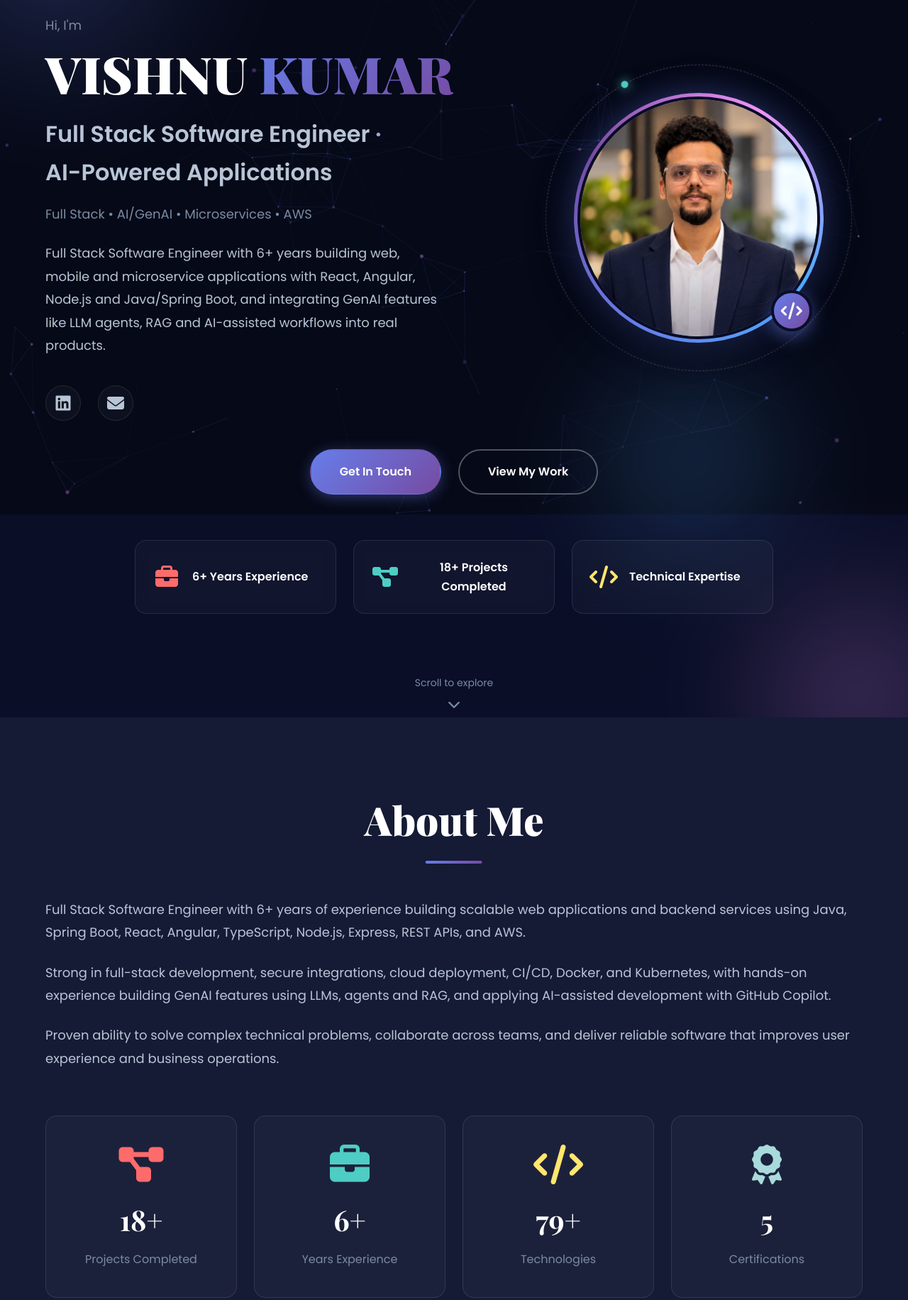
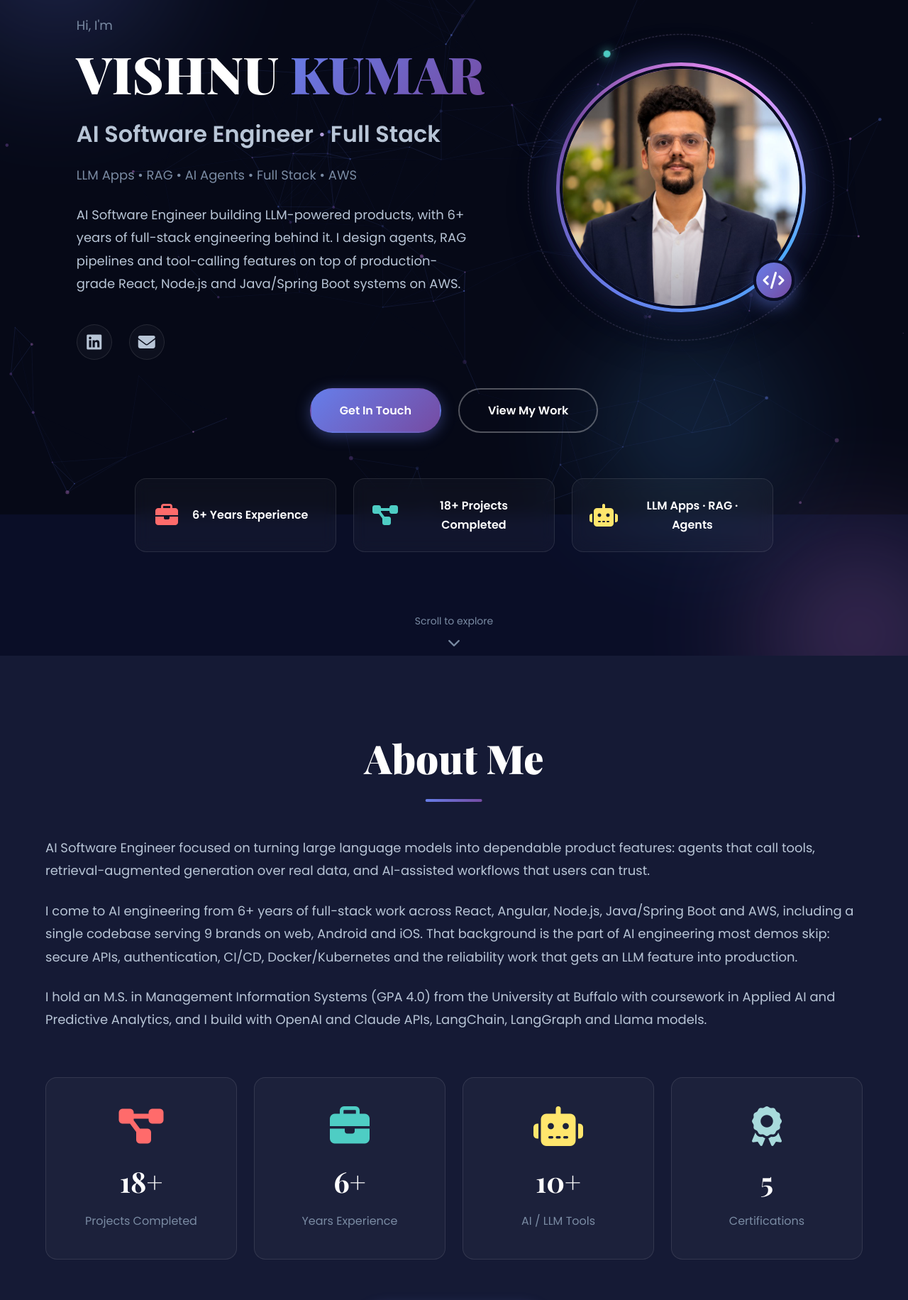
Before and after one commit to vishnu-ing/vishnu-ing.github.io, a website: page index.html in a window 1280 px wide. Shown: the part 75-1907 px from the top of the page at 71% size. Drawn offline with nearby package versions, Linux system fonts and the light colour scheme.

Commit message:
Position portfolio for AI Software Engineer roles

```diff
--- a/data/about.json
+++ b/data/about.json
@@ -3,9 +3,9 @@
   "sectionTitle": "About Me",
   "image": "assets/images/profile.jpg",
   "paragraphs": [
-    "Full Stack Software Engineer with 6+ years of experience building scalable web applications and backend services using Java, Spring Boot, React, Angular, TypeScript, Node.js, Express, REST APIs, and AWS.",
-    "Strong in full-stack development, secure integrations, cloud deployment, CI/CD, Docker, and Kubernetes, with hands-on experience building GenAI features using LLMs, agents and RAG, and applying AI-assisted development with GitHub Copilot.",
-    "Proven ability to solve complex technical problems, collaborate across teams, and deliver reliable software that improves user experience and business operations."
+    "AI Software Engineer focused on turning large language models into dependable product features: agents that call tools, retrieval-augmented generation over real data, and AI-assisted workflows that users can trust.",
+    "I come to AI engineering from 6+ years of full-stack work across React, Angular, Node.js, Java/Spring Boot and AWS, including a single codebase serving 9 brands on web, Android and iOS. That background is the part of AI engineering most demos skip: secure APIs, authentication, CI/CD, Docker/Kubernetes and the reliability work that gets an LLM feature into production.",
+    "I hold an M.S. in Management Information Systems (GPA 4.0) from the University at Buffalo with coursework in Applied AI and Predictive Analytics, and I build with OpenAI and Claude APIs, LangChain, LangGraph and Llama models."
   ],
   "statistics": [
     {
@@ -21,9 +21,9 @@
       "color": "#4ECDC4"
     },
     {
-      "icon": "fas fa-code",
-      "value": "79+",
-      "label": "Technologies",
+      "icon": "fas fa-robot",
+      "value": "10+",
+      "label": "AI / LLM Tools",
       "color": "#FFE66D"
     },
     {
--- a/data/education.json
+++ b/data/education.json
@@ -4,14 +4,17 @@
   "certificationsTitle": "Certifications & Awards",
   "education": [
     {
-      "degree": "Master of Science",
+      "degree": "Master of Science, Management Information Systems (STEM)",
       "school": "University at Buffalo, State University of New York (SUNY)",
       "institution": "University at Buffalo, State University of New York (SUNY)",
       "period": "Jul 2024 – Jun 2025",
       "details": "GPA: 4.0/4.0",
       "description": "GPA: 4.0/4.0",
       "icon": "fas fa-graduation-cap",
-      "color": "#B19CD9"
+      "color": "#B19CD9",
+      "achievements": [
+        "Coursework: Applied AI · Predictive Analytics · Cloud Data Warehousing & Data Engineering · Database Management Systems · Cloud Computing Security"
+      ]
     },
     {
       "degree": "Bachelor of Engineering",
--- a/data/experience.json
+++ b/data/experience.json
@@ -7,7 +7,7 @@
       "company": "First Citizens Bank through BeaconFire",
       "period": "November 2025 – Present",
       "location": "",
-      "description": "Full-stack engineering on First Citizens Bank applications through BeaconFire: React and TypeScript frontends, Java and Spring Boot services, and enterprise SSO.",
+      "description": "Full-stack engineering on First Citizens Bank applications through BeaconFire: React and TypeScript frontends, Java and Spring Boot services and enterprise SSO, using AI-assisted development (GitHub Copilot) in daily delivery.",
       "responsibilities": [
         "Modernized more than 10 application pages and shared UI components using React, TypeScript, Node.js and MongoDB to replace legacy SVB branding with the First Citizens experience and support scheduled releases for product and engineering stakeholders",
         "Applied approved AI-assisted development tools such as GitHub Copilot to support code exploration, documentation and development productivity while keeping engineering workflows aligned with enterprise development practices",
--- a/data/hero.json
+++ b/data/hero.json
@@ -2,10 +2,10 @@
   "_instructions": "Hero section content.",
   "greeting": "Hi, I'm",
   "name": "VISHNU KUMAR",
-  "title": "Full Stack Software Engineer · AI-Powered Applications",
-  "summary": "Full Stack Software Engineer with 6+ years building web, mobile and microservice applications with React, Angular, Node.js and Java/Spring Boot, and integrating GenAI features like LLM agents, RAG and AI-assisted workflows into real products.",
+  "title": "AI Software Engineer · Full Stack",
+  "summary": "AI Software Engineer building LLM-powered products, with 6+ years of full-stack engineering behind it. I design agents, RAG pipelines and tool-calling features on top of production-grade React, Node.js and Java/Spring Boot systems on AWS.",
   "avatarUrl": "/avatar.png",
-  "tagline": "Full Stack • AI/GenAI • Microservices • AWS",
+  "tagline": "LLM Apps • RAG • AI Agents • Full Stack • AWS",
   "highlights": [
     {
       "icon": "fas fa-briefcase",
@@ -18,8 +18,8 @@
       "color": "#4ECDC4"
     },
     {
-      "icon": "fas fa-code",
-      "text": "Technical Expertise",
+      "icon": "fas fa-robot",
+      "text": "LLM Apps · RAG · Agents",
       "color": "#FFE66D"
     }
   ],
--- a/data/profile.json
+++ b/data/profile.json
@@ -1,8 +1,8 @@
 {
   "profile": {
     "name": "VISHNU KUMAR",
-    "title": "Full Stack Software Engineer · AI-Powered Applications",
-    "bio": "Full Stack Software Engineer with 6+ years of experience building scalable web applications and backend services using Java, Spring Boot, React, Angular, TypeScript, Node.js, Express, REST APIs, and AWS. Strong in full-stack development, secure integrations, cloud deployment, CI/CD, Docker, and Kubernetes, with recent experience applying AI-assisted development practices. Proven ability to solve complex technical problems, collaborate across teams, and deliver reliable software that improves user experience and business operations."
+    "title": "AI Software Engineer · Full Stack",
+    "bio": "AI Software Engineer focused on turning large language models into dependable product features: agents that call tools, retrieval-augmented generation over real data, and AI-assisted workflows that users can trust. I come to AI engineering from 6+ years of full-stack work across React, Angular, Node.js, Java/Spring Boot and AWS, including a single codebase serving 9 brands on web, Android and iOS. That background is the part of AI engineering most demos skip: secure APIs, authentication, CI/CD, Docker/Kubernetes and the reliability work that gets an LLM feature into production. I hold an M.S. in Management Information Systems (GPA 4.0) from the University at Buffalo with coursework in Applied AI and Predictive Analytics, and I build with OpenAI and Claude APIs, LangChain, LangGraph and Llama models."
   },
   "contact": {
     "email": "vishnu.rsvk@gmail.com",
--- a/data/site-config.json
+++ b/data/site-config.json
@@ -1,20 +1,20 @@
 {
   "_instructions": "Site-wide configuration and meta tags.",
-  "title": "VISHNU KUMAR | Full Stack Software Engineer · AI/GenAI",
-  "description": "Vishnu Kumar - Full Stack Software Engineer with 6+ years building web, mobile and microservice applications with React, Angular, Node.js, Java/Spring Boot and AWS, and integrating GenAI features into real products.",
-  "keywords": "Full Stack Software Engineer, GenAI, LLM, AI-Powered Applications, Microservices, AWS, Portfolio, VISHNU KUMAR",
+  "title": "VISHNU KUMAR | AI Software Engineer",
+  "description": "Vishnu Kumar - AI Software Engineer building LLM-powered products (agents, RAG, tool calling) on 6+ years of full-stack engineering with React, Node.js, Java/Spring Boot and AWS.",
+  "keywords": "AI Software Engineer, AI Engineer, LLM, Generative AI, RAG, AI Agents, LangChain, LangGraph, Full Stack, React, Node.js, Spring Boot, AWS, VISHNU KUMAR",
   "author": "VISHNU KUMAR",
   "siteName": "VISHNU KUMAR",
-  "siteTitle": "VISHNU KUMAR | Full Stack Software Engineer · AI/GenAI",
+  "siteTitle": "VISHNU KUMAR | AI Software Engineer",
   "meta": {
-    "title": "VISHNU KUMAR | Full Stack Software Engineer · AI/GenAI",
-    "description": "Vishnu Kumar - Full Stack Software Engineer with 6+ years building web, mobile and microservice applications with React, Angular, Node.js, Java/Spring Boot and AWS, and integrating GenAI features into real products.",
+    "title": "VISHNU KUMAR | AI Software Engineer",
+    "description": "Vishnu Kumar - AI Software Engineer building LLM-powered products (agents, RAG, tool calling) on 6+ years of full-stack engineering with React, Node.js, Java/Spring Boot and AWS.",
     "author": "VISHNU KUMAR",
-    "keywords": "Full Stack Software Engineer, GenAI, LLM, AI-Powered Applications, Microservices, AWS, Portfolio, VISHNU KUMAR"
+    "keywords": "AI Software Engineer, AI Engineer, LLM, Generative AI, RAG, AI Agents, LangChain, LangGraph, Full Stack, React, Node.js, Spring Boot, AWS, VISHNU KUMAR"
   },
   "branding": {
     "name": "VISHNU KUMAR",
-    "tagline": "Full Stack Software Engineer · AI-Powered Applications",
+    "tagline": "AI Software Engineer · Full Stack",
     "logo": "/logo.png"
   },
   "settings": {
--- a/data/skills.json
+++ b/data/skills.json
@@ -2,20 +2,6 @@
   "_instructions": "Organize your skills with vibrant colors.",
   "sectionTitle": "Skills & Technologies",
   "categories": [
-    {
-      "category": "Programming Languages",
-      "icon": "fas fa-code",
-      "color": "#FF6B6B",
-      "skills": [
-        "Java",
-        "Python",
-        "C++",
-        "C#",
-        "JavaScript",
-        "TypeScript",
-        "SQL"
-      ]
-    },
     {
       "category": "AI & GenAI",
       "icon": "fas fa-robot",
@@ -31,6 +17,20 @@
         "LangGraph",
         "Prompt Engineering",
         "GitHub Copilot"
+      ]
+    },
+    {
+      "category": "Programming Languages",
+      "icon": "fas fa-code",
+      "color": "#FF6B6B",
+      "skills": [
+        "Java",
+        "Python",
+        "C++",
+        "C#",
+        "JavaScript",
+        "TypeScript",
+        "SQL"
       ]
     },
     {
--- a/index.html
+++ b/index.html
@@ -3,15 +3,15 @@
 <head>
     <meta charset="UTF-8">
     <meta name="viewport" content="width=device-width, initial-scale=1.0">
-    <meta name="description" content="Vishnu Kumar - Full Stack Software Engineer with 6+ years building web, mobile and microservice applications with React, Angular, Node.js, Java/Spring Boot and AWS, and integrating GenAI features into real products.">
+    <meta name="description" content="Vishnu Kumar - AI Software Engineer building LLM-powered products (agents, RAG, tool calling) on 6+ years of full-stack engineering with React, Node.js, Java/Spring Boot and AWS.">
     <meta name="keywords" content="portfolio, developer, designer">
     <meta name="author" content="Vishnu Kumar">
-    <title>VISHNU KUMAR | Full Stack Software Engineer · AI/GenAI</title>
+    <title>VISHNU KUMAR | AI Software Engineer</title>
     <link rel="canonical" href="https://vishnukumar.me/">
     <meta property="og:type" content="website">
     <meta property="og:url" content="https://vishnukumar.me/">
-    <meta property="og:title" content="VISHNU KUMAR | Full Stack Software Engineer · AI/GenAI">
-    <meta property="og:description" content="Full Stack Software Engineer with 6+ years building web, mobile and microservice applications with React, Angular, Node.js, Java/Spring Boot and AWS, and integrating GenAI features into real products.">
+    <meta property="og:title" content="VISHNU KUMAR | AI Software Engineer">
+    <meta property="og:description" content="AI Software Engineer building LLM-powered products (agents, RAG, tool calling) on 6+ years of full-stack engineering with React, Node.js, Java/Spring Boot and AWS.">
 
     <!-- Favicon -->
     <link rel="icon" type="image/x-icon" href="assets/images/favicon.ico">
@@ -23,7 +23,7 @@
     <link href="https://fonts.googleapis.com/css2?family=Poppins:wght@300;400;500;600;700&family=Playfair+Display:wght@700;900&display=swap" rel="stylesheet">
 
     <!-- Custom Styles -->
-    <link rel="stylesheet" href="assets/css/styles.css?v=4">
+    <link rel="stylesheet" href="assets/css/styles.css?v=5">
 </head>
 <body>
     <!-- Particle Background -->
@@ -170,6 +170,6 @@
     <script src="https://cdn.jsdelivr.net/particles.js/2.0.0/particles.min.js"></script>
 
     <!-- Custom JavaScript -->
-    <script src="assets/js/main.js?v=4"></script>
+    <script src="assets/js/main.js?v=5"></script>
 </body>
 </html>
```
